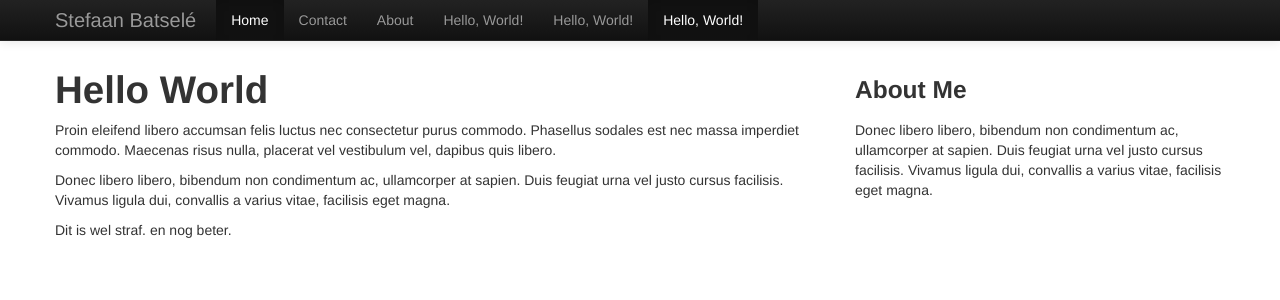
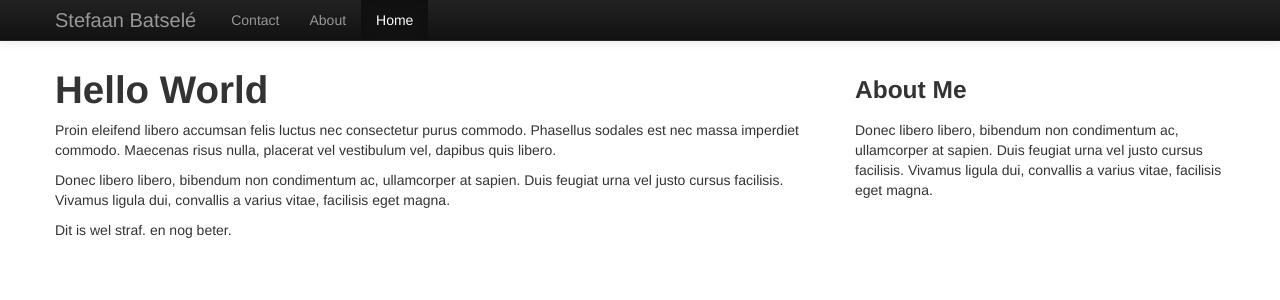
Before and after one commit to StBat/StBat.github.io, a Jekyll site: the page built from index.md, in a window 1280 px wide. Shown: the top 300 px of the page. Built offline with Jekyll 4.4.1, drawn with Linux system fonts in a browser that asks for light colours; Markdown is read by kramdown in place of the engine named in the settings.

Commit message:
menu changes

```diff
--- a/_includes/header.html
+++ b/_includes/header.html
@@ -33,11 +33,6 @@
           <a class="brand" href="#">{{ site.name }}</a>
           <div class="nav-collapse collapse">
             <ul class="nav">
-              <li class="active"><a href="/">Home</a></li>
-              <li class=""><a href="/contact">Contact</a></li>
-              <li class=""><a href="/about">About</a></li>
-
-
 			  {% for node in site.pages %}
 				{% if page.url == node.url %}
 				  <li class="active"><a href="{{node.url}}" class="active">{{node.title}}</a></li>
--- a/about/index.md
+++ b/about/index.md
@@ -1,5 +1,5 @@
 ---
-title: Hello, World!
+title: About
 layout: default
 ---
 
--- a/contact/index.md
+++ b/contact/index.md
@@ -1,5 +1,5 @@
 ---
-title: Hello, World!
+title: Contact
 layout: default
 ---
 
--- a/index.md
+++ b/index.md
@@ -1,5 +1,5 @@
 ---
-title: Hello, World!
+title: Home
 layout: default
 ---
 
```
